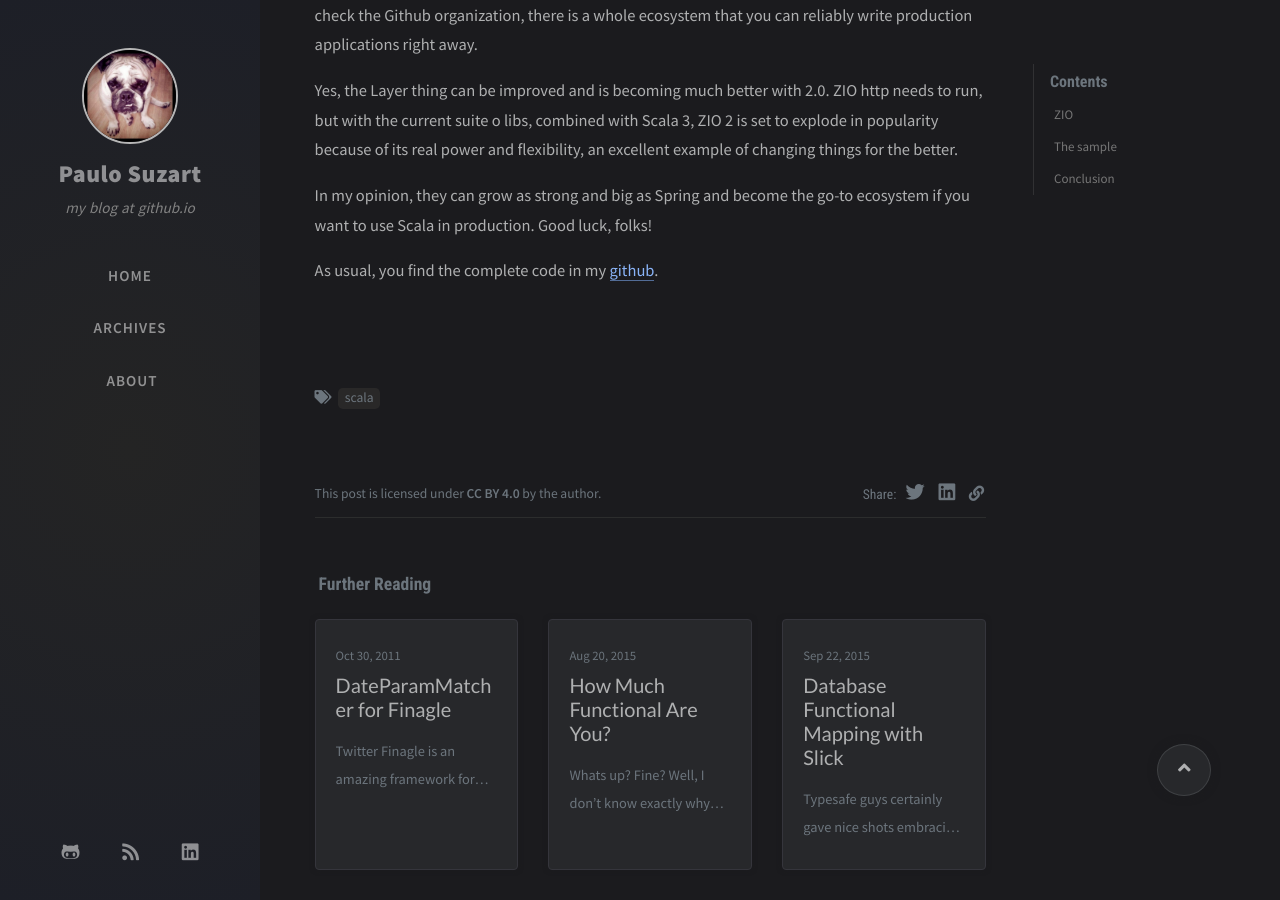
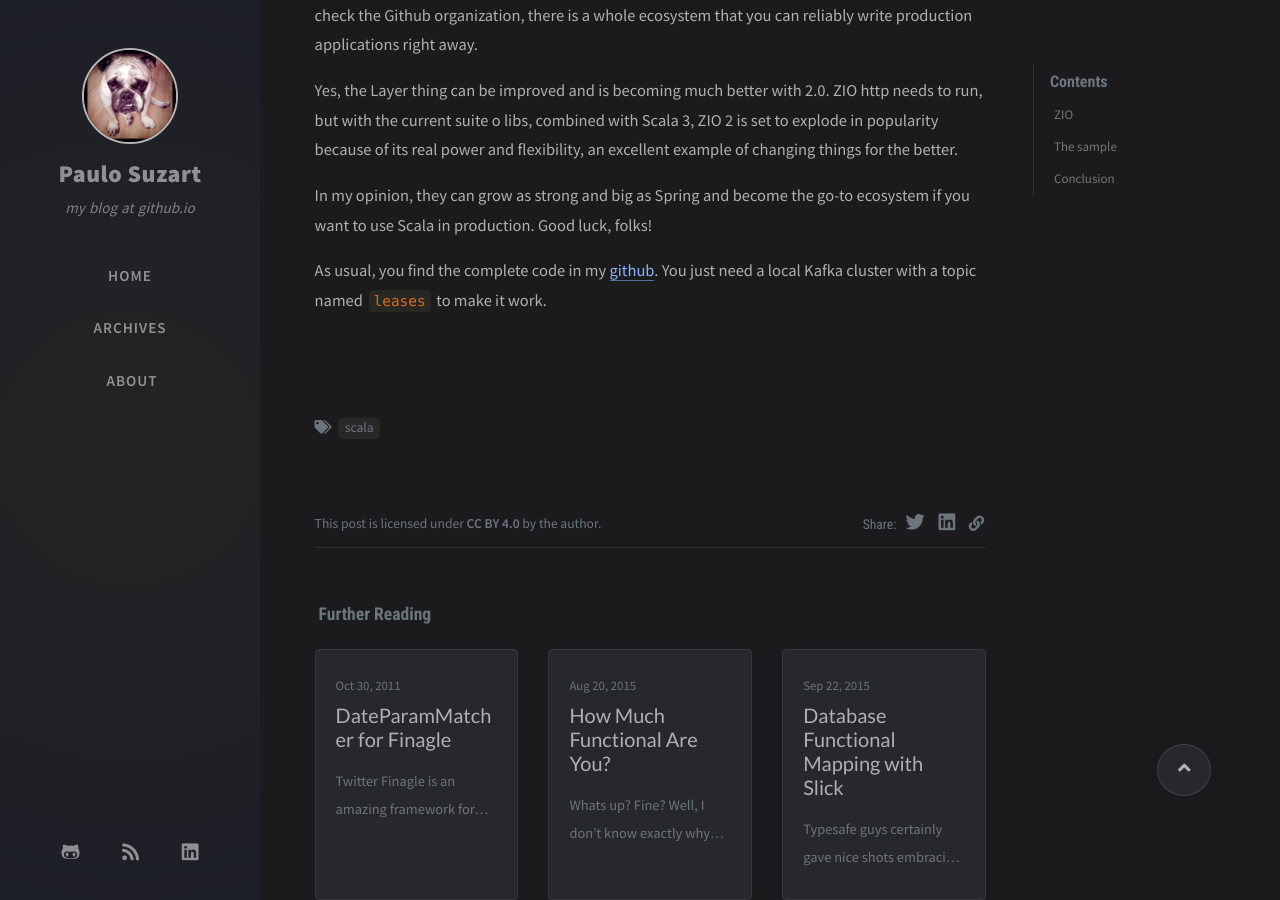
Before and after one commit to paulosuzart/paulosuzart.github.io, a Jekyll site: the page built from _posts/2021-11-24-my-time-with-zio.md, in a window 1280 px wide and 900 px high, scrolled down 5952 px. Built offline with Jekyll 4.4.1, drawn with Linux system fonts in a browser that asks for light colours; nearby versions of some CDN libraries; comment, search, counter and statistics services are not loaded.

Commit message:
Added small kafka note

```diff
--- a/_posts/2021-11-24-my-time-with-zio.md
+++ b/_posts/2021-11-24-my-time-with-zio.md
@@ -174,4 +174,4 @@ Yes, the Layer thing can be improved and is becoming much better with 2.0. ZIO h
 
 In my opinion, they can grow as strong and big as Spring and become the go-to ecosystem if you want to use Scala in production. Good luck, folks!
 
-As usual, you find the complete code in my [github](https://github.com/paulosuzart/zio-example).
+As usual, you find the complete code in my [github](https://github.com/paulosuzart/zio-example). You just need a local Kafka cluster with a topic named `leases` to make it work.
```
